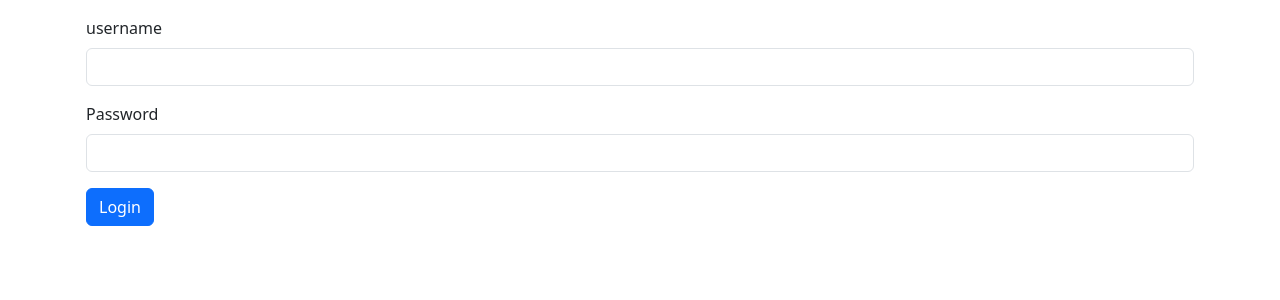
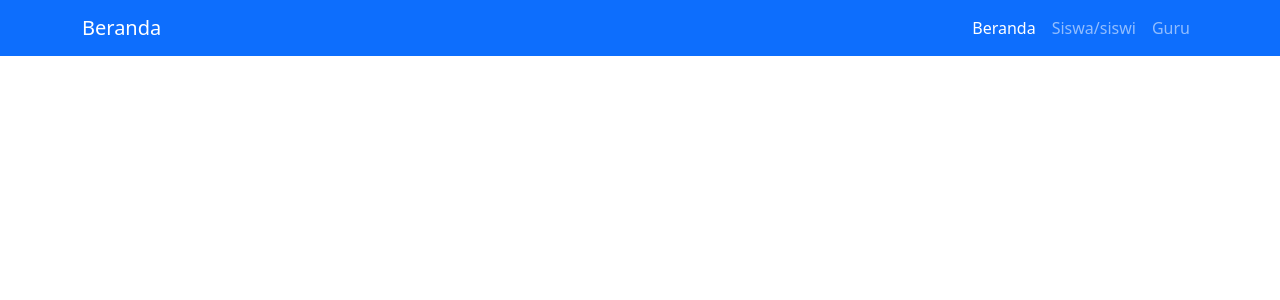
Before and after one commit to AMMANG23/NGODING, a PHP site: page / in a window 1280 px wide. Shown: the top 300 px of the page. Run offline with PHP 8.4, Linux system fonts and the light colour scheme; some libraries are stand-ins or nearby versions.

Commit message:
System informasi akademik

```diff
--- a/PHP/FORM-LOGIN/index.php
+++ b/PHP/FORM-LOGIN/index.php
@@ -1,16 +1,3 @@
-<?php
-$connect = mysqli_connect('127.0.0.1', 'root', '1234', 'data');
-if (isset($_POST['daftar'])) {
-  $user = $_POST['user'];
-  $pass = $_POST['pass'];
-
-  $result = mysqli_query($connect, "SELECT * FROM admin WHERE user = '$user' && pass = '$pass'");
-  if(mysqli_num_rows($result) === 1){
-    header('location:home.php');
-  }
-}
-?>
-
 <!DOCTYPE html>
 <html lang="id">
 <head>
@@ -20,19 +7,28 @@ if (isset($_POST['daftar'])) {
   <link rel="stylesheet" href="css/bootstrap.css">
 </head>
 <body>
-<div class="container p-3">
-<form action="" method="post"/>
-  <div class="mb-3">
-    <label for="exampleInputEmail1" class="form-label">username</label>
-    <input name="user" type="text" class="form-control" id="exampleInputEmail1">
+  <nav class="navbar navbar-expand-lg navbar-dark bg-primary">
+  <div class="container">
+    <a class="navbar-brand" href="">Beranda</a>
+    <button class="navbar-toggler" type="button" data-bs-toggle="collapse" data-bs-target="#navbarNavDropdown" aria-controls="navbarNavDropdown" aria-expanded="false" aria-label="Toggle navigation">
+      <span class="navbar-toggler-icon"></span>
+    </button>
+    <div class="collapse navbar-collapse" id="navbarNavDropdown">
+      <ul class="navbar-nav ms-auto">
+        <li class="nav-item">
+          <a class="nav-link active" aria-current="page" href="index.php">Beranda</a>
+        </li>
+        <li class="nav-item">
+          <a class="nav-link" href="login.php">Siswa/siswi</a>
+        </li>
+        <li class="nav-item">
+          <a class="nav-link" href="dosen.php">Guru</a>
+        </li>
+      </ul>
+    </div>
+
   </div>
-  <div class="mb-3">
-    <label for="exampleInputPassword1" class="form-label">Password</label>
-    <input name="pass" type="password" class="form-control" id="exampleInputPassword1">
-  </div>
-  <button name="daftar" type="submit" class="btn btn-primary">Login</button>
-</form>
-</div>
-<script src="js/bootstrap.bundle.js"></script>
+</nav>
+  <script src="js/bootstrap.bundle.js"></script>
 </body>
 </html>
```
Also changed, not shown: PHP/FORM-LOGIN/dosen.php (added, +34 -0 lines), PHP/FORM-LOGIN/login.php (added, +38 -0 lines).
